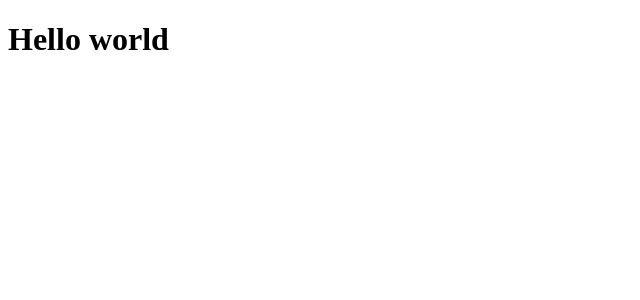
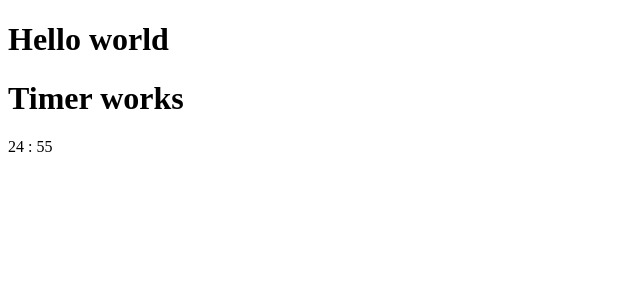
Before and after one commit to dinowins/pomodoro-team-week, a React app: page / in a window 1280 px wide. Shown: the top 300 px of the page, without its empty margins (0-640 px from the left). Built offline with nearby package versions, Linux system fonts and the light colour scheme.

Commit message:
Add initial 25 min timer

```diff
--- a/package.json
+++ b/package.json
@@ -18,6 +18,7 @@
   },
   "homepage": "https://github.com/jackpaulcollins/pomodoro-team-week#readme",
   "dependencies": {
+    "moment": "^2.24.0",
     "prop-types": "^15.5.10",
     "react": "^15.5.4",
     "react-dom": "^15.5.4",
--- a/src/components/App.jsx
+++ b/src/components/App.jsx
@@ -1,9 +1,11 @@
 import React from "react";
+import Timer from './timer/Timer';
 
 function App(){
   return (
     <div>
       <h1>Hello world</h1>
+      <Timer />
     </div>
   );
 }
--- /dev/null
+++ b/src/components/timer/Timer.jsx
@@ -0,0 +1,41 @@
+import React from 'react';
+import PropTypes from 'prop-types';
+import Moment from 'moment';
+
+
+class Timer extends React.Component {
+  constructor(props){
+    super(props)
+    this.state = {
+      time: null,
+    }
+    this.updateTimer = this.updateTimer.bind(this);
+  }
+
+  updateTimer() {
+    let newTime = this.state.time.subtract(1, 'seconds');
+    this.setState({time: newTime})
+  }
+
+  componentWillMount() {
+    const setTime = new Moment.duration(25, 'minutes');
+    this.setState({time: setTime});
+    this.state.time = setInterval(() =>
+      this.updateTimer(), 1000
+    );
+
+  }
+
+
+
+  render() {
+    return(
+      <div>
+        <h1>Timer works</h1>
+        {this.state.time._data.minutes} : {this.state.time._data.seconds}
+      </div>
+    );
+  }
+}
+
+export default Timer;
```
Also changed, not shown: 1 other file (tests, documents, lock files or other folders).
